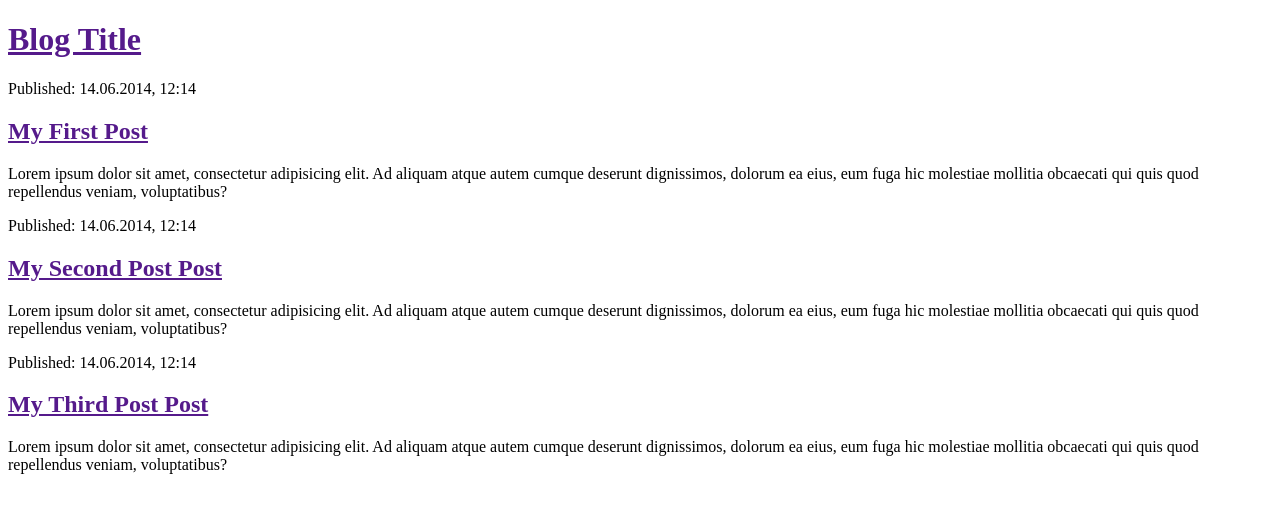
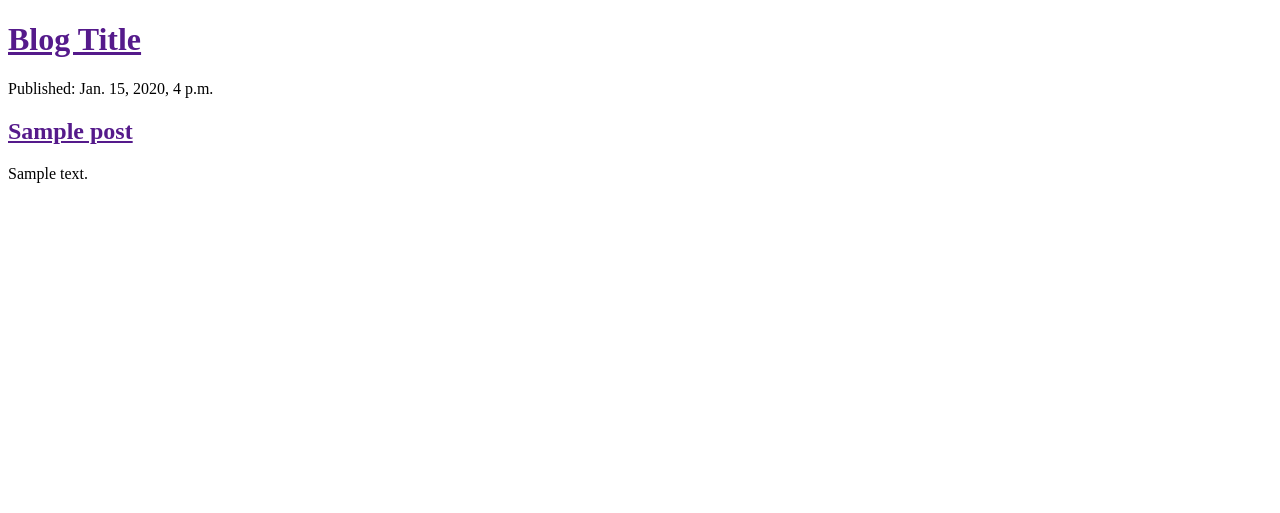
Before and after one commit to shraju024/blogsite, a Django app: page / in a window 1280 px wide. Shown: the top 513 px of the page. Run offline with Django 3.2, Linux system fonts and the light colour scheme; tables that the repository leaves empty hold one stand-in row (values such as "Sample post").

Commit message:
Modified templates to display posts from database.

```diff
--- a/blog/templates/blog/post_list.html
+++ b/blog/templates/blog/post_list.html
@@ -8,23 +8,13 @@
 <div>
     <h1><a href="">Blog Title</a></h1>
 </div>
-<div>
-    <p>Published: 14.06.2014, 12:14</p>
-    <h2><a href="">My First Post</a></h2>
-    <p>Lorem ipsum dolor sit amet, consectetur adipisicing elit. Ad aliquam atque autem cumque deserunt dignissimos, dolorum ea eius, eum fuga hic molestiae mollitia obcaecati qui quis quod repellendus veniam, voluptatibus?</p>
-</div>
+{% for post in posts %}
 
 <div>
-    <p>Published: 14.06.2014, 12:14</p>
-    <h2><a href="">My Second Post Post</a></h2>
-    <p>Lorem ipsum dolor sit amet, consectetur adipisicing elit. Ad aliquam atque autem cumque deserunt dignissimos, dolorum ea eius, eum fuga hic molestiae mollitia obcaecati qui quis quod repellendus veniam, voluptatibus?</p>
+    <p>Published: {{ post.created_date }}</p>
+    <h2><a href="">{{ post.title }}</a></h2>
+    <p>{{ post.text }}</p>
 </div>
-
-<div>
-    <p>Published: 14.06.2014, 12:14</p>
-    <h2><a href="">My Third Post Post</a></h2>
-    <p>Lorem ipsum dolor sit amet, consectetur adipisicing elit. Ad aliquam atque autem cumque deserunt dignissimos, dolorum ea eius, eum fuga hic molestiae mollitia obcaecati qui quis quod repellendus veniam, voluptatibus?</p>
-</div>
-
+{% endfor %}
 </body>
 </html>
--- a/blog/views.py
+++ b/blog/views.py
@@ -1,5 +1,6 @@
 from django.shortcuts import render, HttpResponse
-
+from django.utils import timezone
+from .models import Post
 # Create your views here.
 
 
@@ -8,4 +9,6 @@ def home(request):
 
 
 def post_list(request):
-    return render(request, 'blog/post_list.html', {})
+    posts = Post.objects.all().order_by(
+        'published_date')
+    return render(request, 'blog/post_list.html', {'posts':posts})
```
